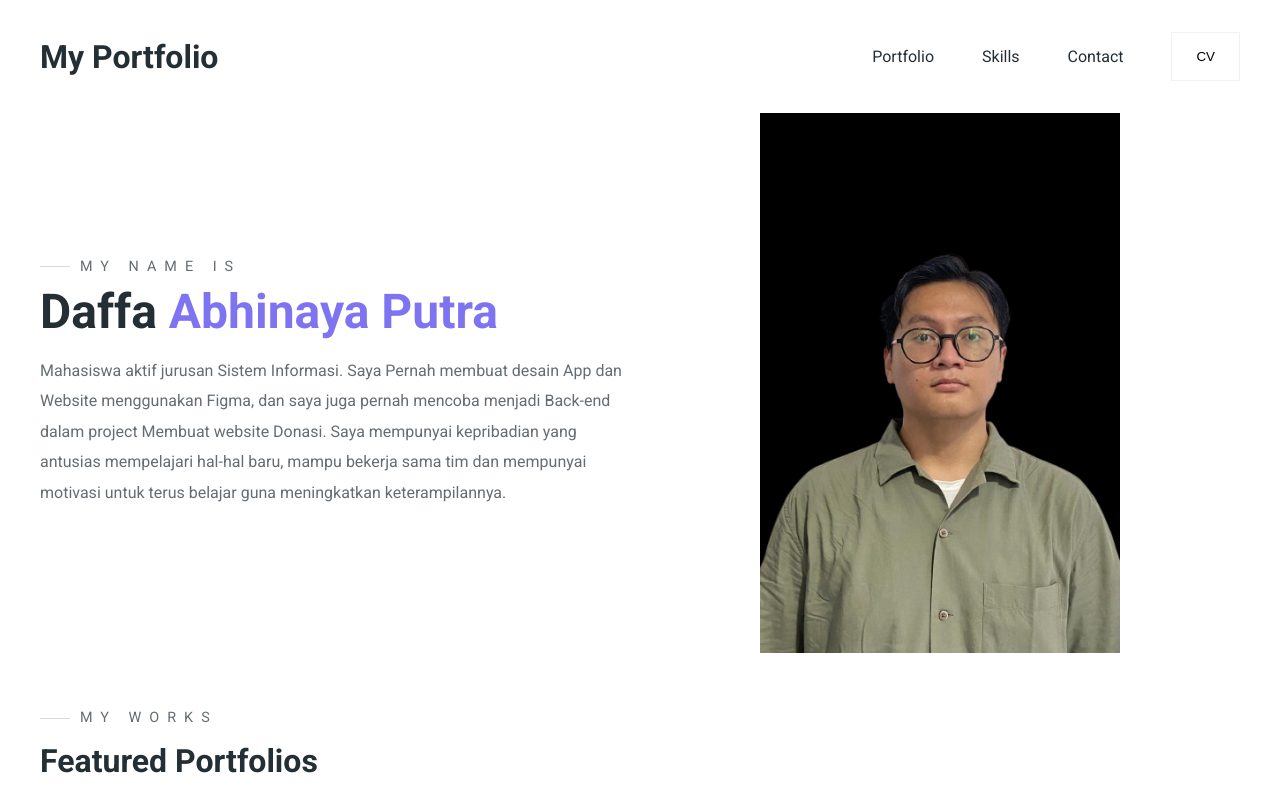
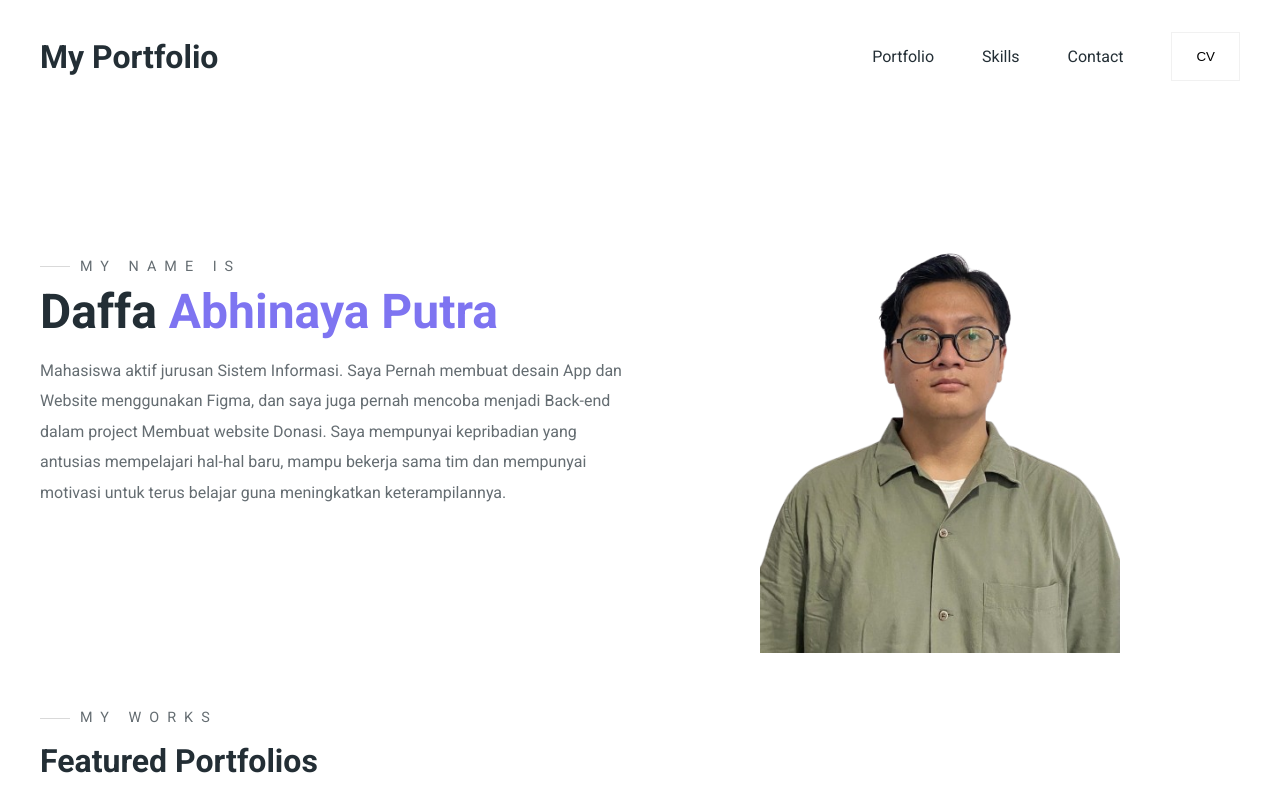
Before and after one commit to DaffaAbhinayaP/Web-Portfolio, a plain HTML site: page index.html in a window 1280 px wide. Shown: the top 800 px of the page. Drawn offline with Linux system fonts and the light colour scheme.

Commit message:
Update index.html

```diff
--- a/index.html
+++ b/index.html
@@ -48,7 +48,7 @@
           </div>
 
           <div class="hero-right">
-            <img src="./images/IMG_DAP.png" alt="Person Standing" />
+            <img src="./images/tanpa_bg.png" alt="Person Standing" />
           </div>
         </section>
       </div>
```
